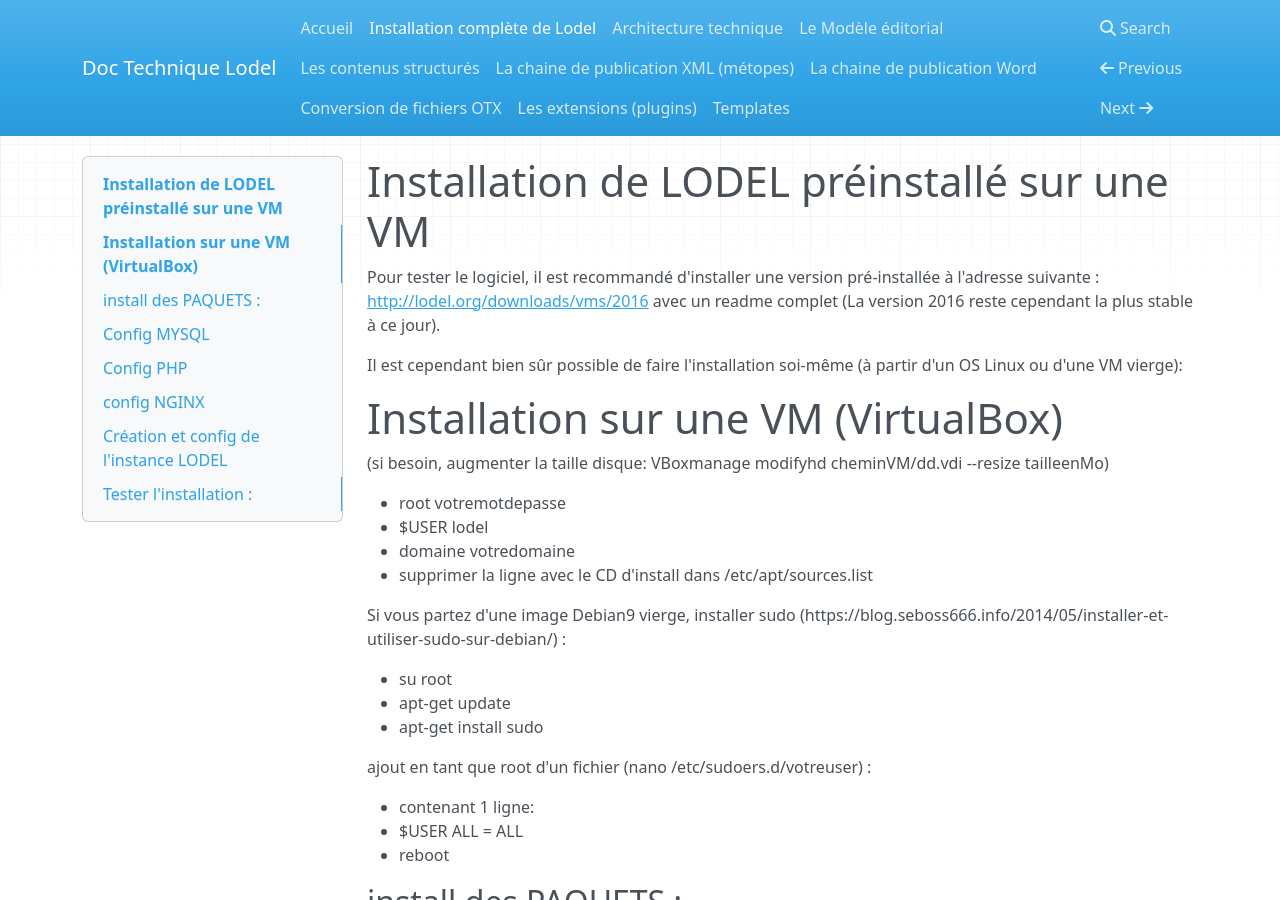
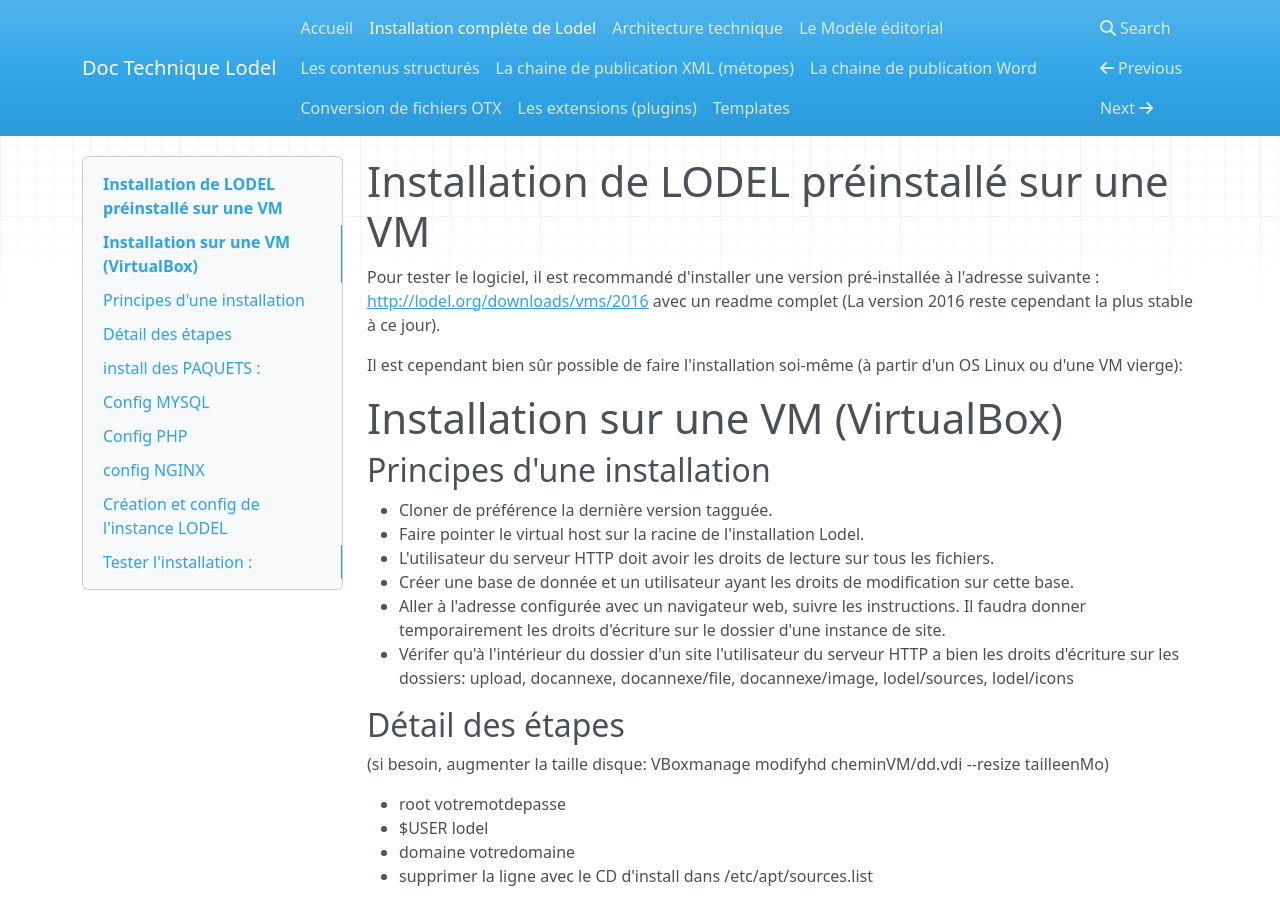
Before and after one commit to ValentinGeorgesDubost/Doc-Lodel, an MkDocs documentation site: the page built from docs/installer lodel.md, in a window 1280 px wide and 900 px high. Built offline with MkDocs 1.6.1, drawn with Linux system fonts in a browser that asks for light colours; nearby versions of some CDN libraries; old or Windows-style settings are respelled for this version of MkDocs.

Commit message:
Update installer lodel.md

```diff
--- a/docs/installer lodel.md
+++ b/docs/installer lodel.md
@@ -8,6 +8,17 @@ Il est cependant bien sûr possible de faire l'installation soi-même (à partir
 Installation sur une VM (VirtualBox)
 ====================================
 
+Principes d'une installation
+----------------------------
+- Cloner de préférence la dernière version tagguée.
+- Faire pointer le virtual host sur la racine de l'installation Lodel.
+- L'utilisateur du serveur HTTP doit avoir les droits de lecture sur tous les fichiers.
+- Créer une base de donnée et un utilisateur ayant les droits de modification sur cette base.
+- Aller à l'adresse configurée avec un navigateur web, suivre les instructions. Il faudra donner temporairement les droits d'écriture sur le dossier d'une instance de site.
+- Vérifer qu'à l'intérieur du dossier d'un site l'utilisateur du serveur HTTP a bien les droits d'écriture sur les dossiers: upload, docannexe, docannexe/file, docannexe/image, lodel/sources, lodel/icons
+
+Détail des étapes
+-----------------
 (si besoin, augmenter la taille disque: VBoxmanage modifyhd cheminVM/dd.vdi --resize tailleenMo)
 
 - root votremotdepasse
```
